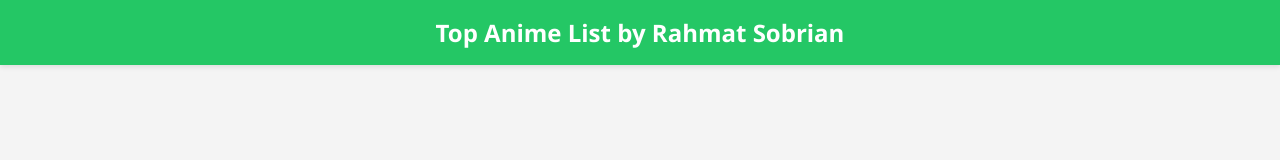
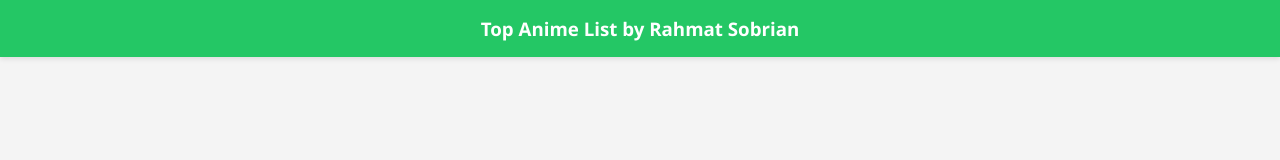
Before and after one commit to rahmatsobrian/topanimelistmal, a plain HTML site: page index.html in a window 1280 px wide. Drawn offline with Linux system fonts and the light colour scheme; no server answers.

Commit message:
Update index.html

```diff
--- a/index.html
+++ b/index.html
@@ -8,7 +8,7 @@
 </head>
 <body>
   <header>
-    <h2>Top Anime List by Rahmat Sobrian</h2>
+    <h3>Top Anime List by Rahmat Sobrian</h3>
   </header>
   <main id="anime-container">
     <p class="loading-text">Memuat...</p>
```
